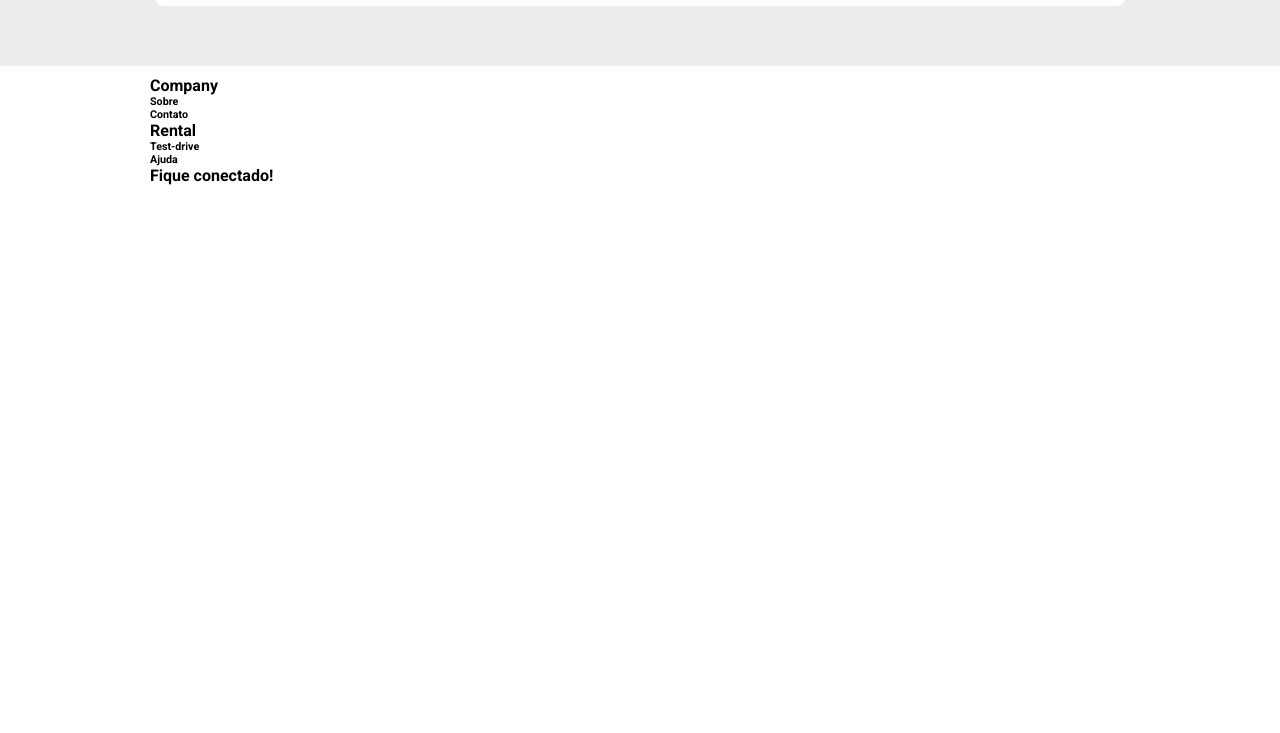
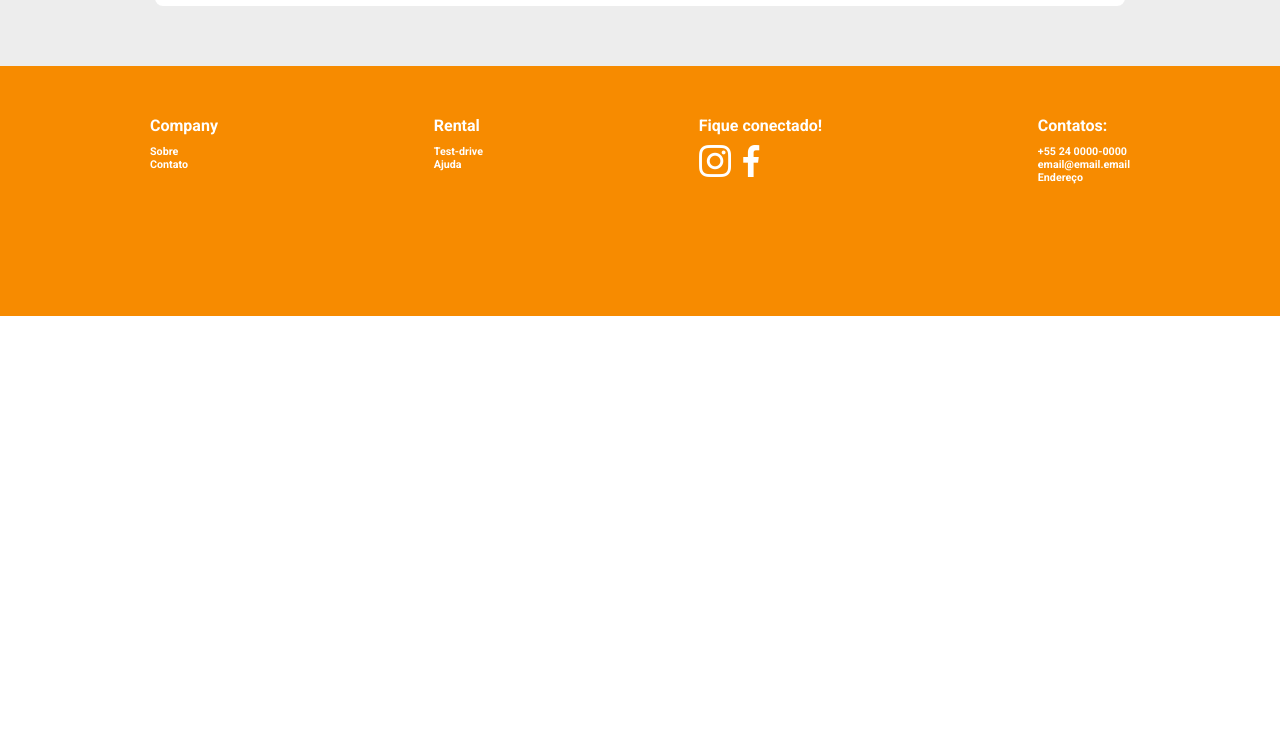
Before and after one commit to joaocurityba/curityba-motos, a plain HTML site: page index.html in a window 1280 px wide. Shown: the part 3307-4040 px from the top of the page. After the commit the page ends 3623 px from the top, so only its background shows below. Drawn offline with Linux system fonts and the light colour scheme.

Commit message:
css adicionado ao footer

```diff
--- a/css/styles.css
+++ b/css/styles.css
@@ -356,3 +356,55 @@ section .card-item {
     width: 64px;
     height: 64px;
 }
+
+/* Footer */
+
+footer {
+    width: 100%;
+    height: 250px;
+}
+
+footer .main {
+    width: 100%;
+    height: 250px;
+    background: var(--orange);
+    padding: 20px 10px;
+}
+
+.footer-links {
+    max-width: 1000px;
+    min-width: 300px;
+    display: flex;
+    flex-direction: row;
+    justify-content: space-between;
+    margin-top: 20px;
+}
+
+.footer-company, .footer-rental, .footer-contact, .footer-social {
+    color: white;
+    height: 100%;
+    min-height: 100px;
+}
+
+.footer-links h4 {
+    margin-bottom: 10px;
+}
+
+.footer-links {
+    margin-bottom: 8px;
+}
+
+.main .footer-social img {
+    width: 32px;
+    height: 32px;
+}
+
+footer .last {
+    width: 100%;
+    height: 50px;
+    background: var(--blue);
+    color: white;
+    display: flex;
+    align-items: center;
+    justify-content: center;
+}
```
